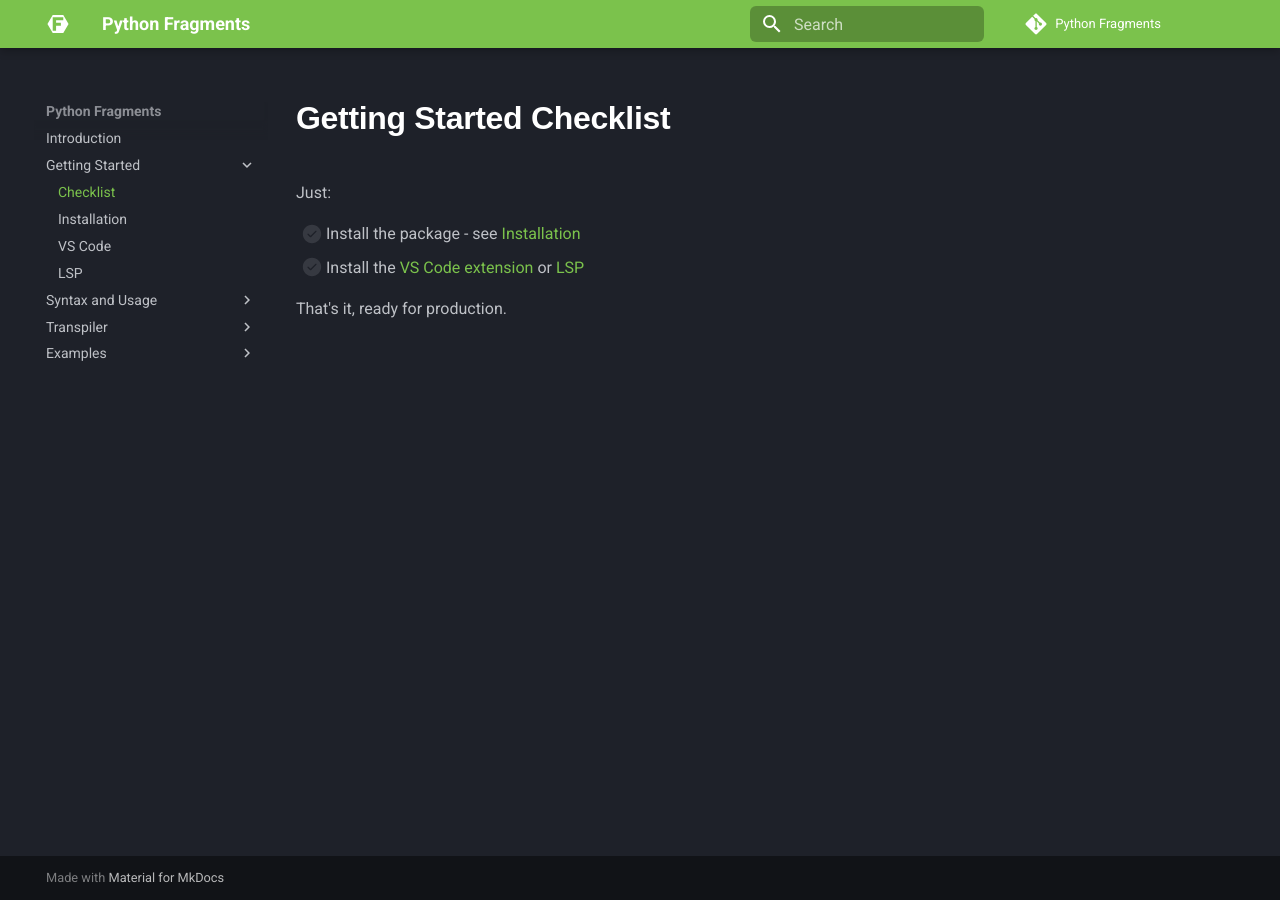
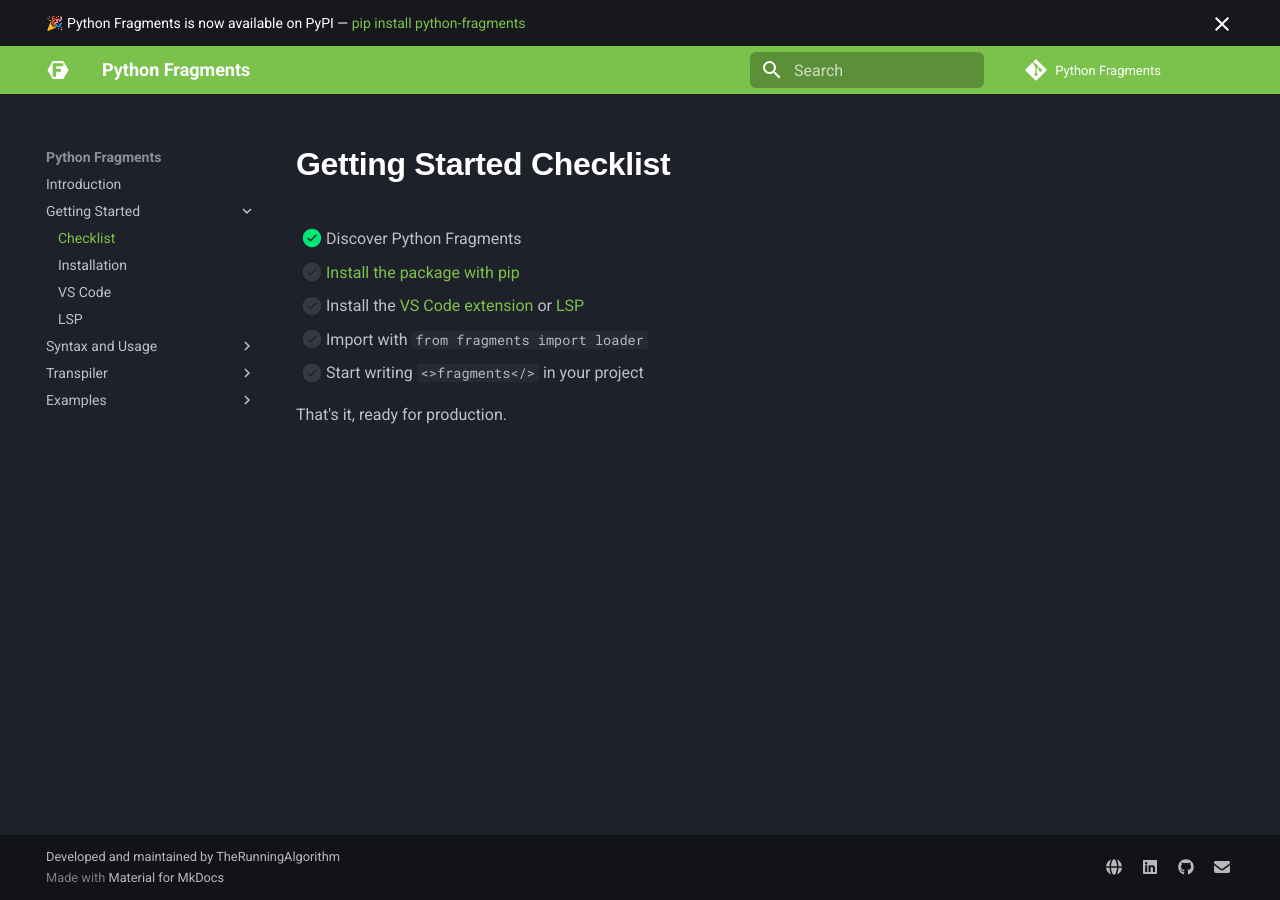
Before and after one commit to TheRunningAlgorithm2/python-fragments, an MkDocs documentation site: the page built from docs/getting-started/checklist.md, in a window 1280 px wide. Built offline with MkDocs 1.6.1 and Material for MkDocs 9.7.7, drawn with Linux system fonts in a browser that asks for light colours; some web fonts are replaced; comment, search, counter and statistics services are not loaded.

Commit message:
Improved documentation

```diff
--- a/docs/getting-started/checklist.md
+++ b/docs/getting-started/checklist.md
@@ -1,8 +1,9 @@
 # Getting Started Checklist
 
-Just:
-
-- [ ] Install the package - see [Installation](installation.md)
+- [x] Discover Python Fragments
+- [ ] [Install the package with pip](installation.md)
 - [ ] Install the [VS Code extension](vs-code.md) or [LSP](lsp.md)
+- [ ] Import with `from fragments import loader`
+- [ ] Start writing `<>fragments</>` in your project
 
 That's it, ready for production.
--- /dev/null
+++ b/docs/overrides/main.html
@@ -0,0 +1,6 @@
+{% extends "base.html" %}
+
+{% block announce %}
+  🎉 Python Fragments is now available on PyPI —
+  <a href="https://pypi.org/project/python-fragments/">pip install python-fragments</a>
+{% endblock %}
--- a/mkdocs.yml
+++ b/mkdocs.yml
@@ -4,13 +4,16 @@
 theme:
   name: material
   logo: assets/logo.svg
-  favicon: assets/logo.svg
+  favicon: assets/favicon.svg
+  custom_dir: docs/overrides
   palette:
     scheme: slate
   features:
     - search.suggest
     - search.highlight
     - search.share
+    - content.code.copy
+    - announce.dismiss
 
 plugins:
   - search:
@@ -33,6 +36,23 @@
 extra_css:
   - extras.css
 
+copyright: Developed and maintained by <a href="https://www.therunningalgorithm.com">TheRunningAlgorithm</a>
+
+extra:
+  social:
+    - icon: fontawesome/solid/globe
+      link: https://www.therunningalgorithm.com
+      name: TheRunningAlgorithm
+    - icon: fontawesome/brands/linkedin
+      link: https://www.linkedin.com/company/therunningalgorithm
+      name: LinkedIn
+    - icon: fontawesome/brands/github
+      link: https://github.com/TheRunningAlgorithm2
+      name: GitHub
+    - icon: fontawesome/solid/envelope
+      link: mailto:hello@therunningalgorithm.com
+      name: Contact
+
 nav:
   - Introduction: index.md
   - Getting Started:
```
Also changed, not shown: docs/index.md (+3 -3 lines), docs/assets/favicon.svg (added).
